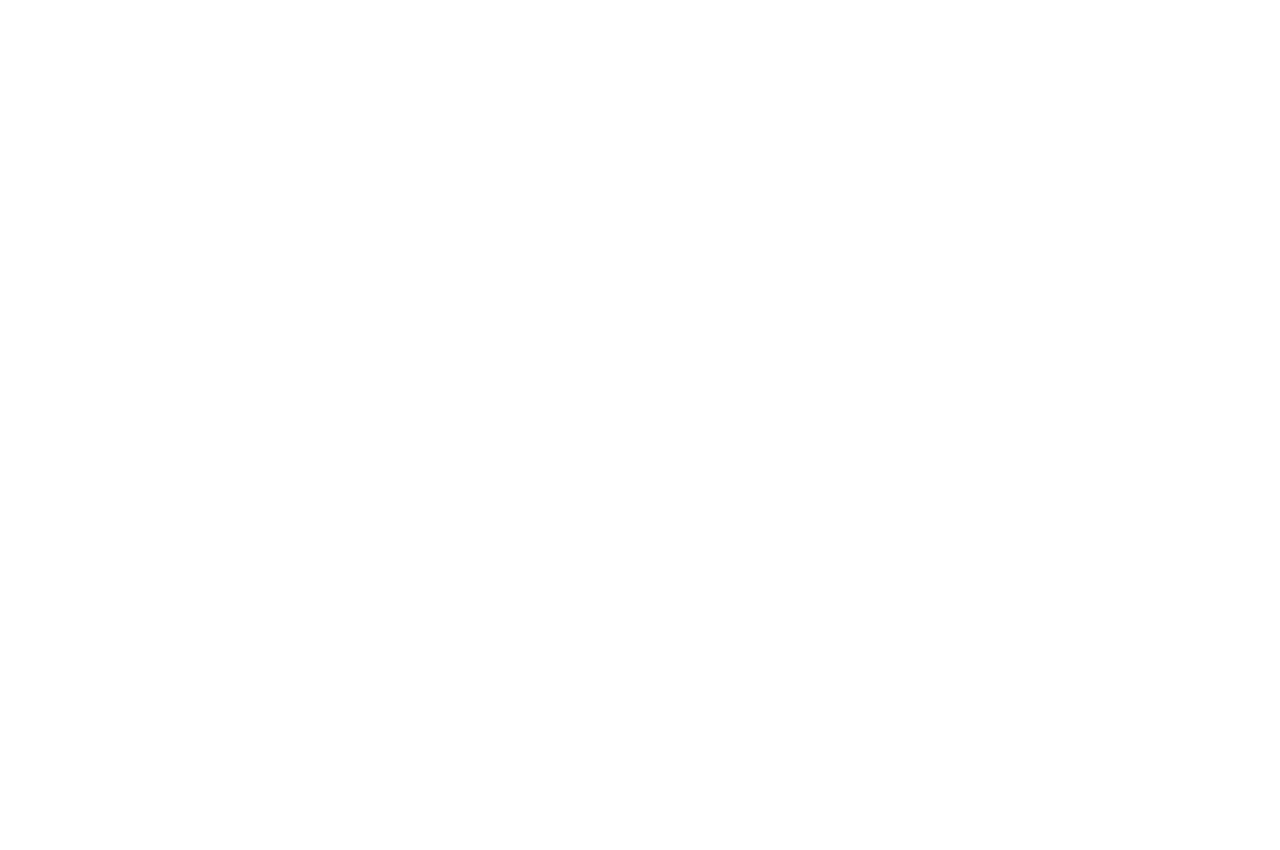
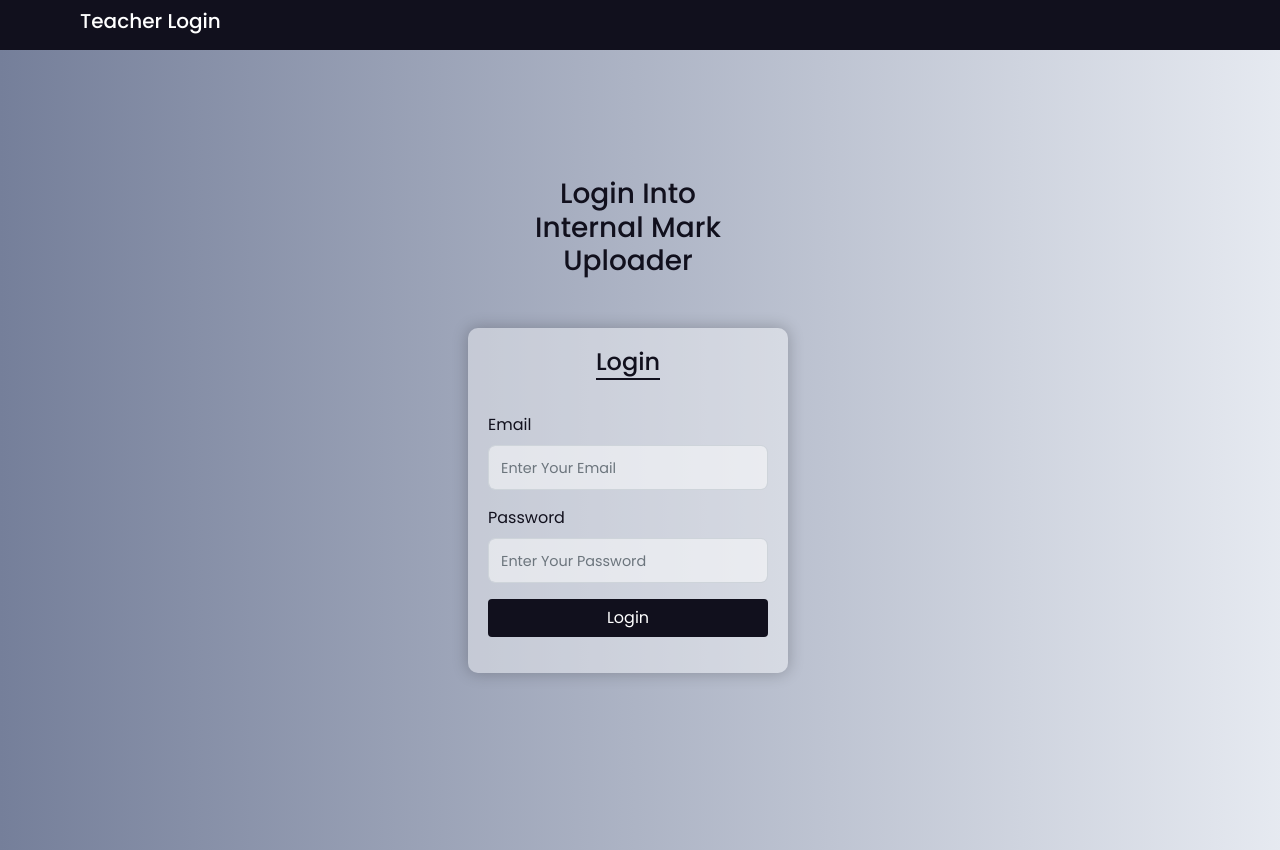
Before and after one commit to fasilkp/internal-mark-uploader, a React (Create React App) app: page /teacher/login in a window 1280 px wide. Before the commit this address had no page. Before the commit the page ends 800 px from the top, so only its background shows below. Built offline with nearby package versions, Linux system fonts and the light colour scheme.

Commit message:
teacher login page added

```diff
--- a/src/App.js
+++ b/src/App.js
@@ -2,16 +2,18 @@
 import Admin from './pages/Admin Pages/admin/Admin';
 import './assets/FontAwsesomeIcons/'
 import './App.css';
+import Teacherlogin from './pages/Teacher Pages/Teacherlogin';
+import Adminlogin from './pages/Admin Pages/Login/Adminlogin';
 import { BrowserRouter as Router, Routes, Route } from "react-router-dom";
-import Login from './pages/Admin Pages/Login/Login';
 function App() {
 
   return (
     <Router>
         <div className="App">
           <Routes>
+          {/* ADMIN PAGES */}
           <Route path={"/admin"} element={<Admin tag="Course"/>}/>
-          <Route path={"/admin/login"} element={<Login/>}/>
+          <Route path={"/admin/login"} element={<Adminlogin/>}/>
           <Route path={"/admin/student"} element={<Admin tag="Student"/>}/>
           <Route path={"/admin/teacher"} element={<Admin tag="Teachers"/>}/>
           <Route path={"/admin/add-student"} element={<Admin tag="AddStudent"/>}/>
@@ -20,6 +22,11 @@
           <Route path={"/admin/edit-course"} element={<Admin tag="EditCourse"/>}/>
           <Route path={"/admin/add-teacher"} element={<Admin tag="AddTeacher"/>}/>
           <Route path={"/admin/edit-teacher"} element={<Admin tag="EditTeacher"/>}/>
+
+          {/* ADMIN PAGES */}
+
+          <Route path={"/teacher/login"} element={<Teacherlogin/>}/>
+
         </Routes>
         </div>
 
--- a/src/Components/AdminLogin/AdminLogin.js
+++ b/src/Components/AdminLogin/AdminLogin.js
@@ -1,12 +1,9 @@
 import React from 'react'
 import { Fragment } from 'react/cjs/react.production.min';
-import Header from '../Header/Header';
-import "./AdminLogin.css";
+import "../../common styles/Login.css";
 function AdminLogin() {
   return (
     <Fragment>
-      <Header header="Admin Login"/>
-
     <div className='row admin-login'>
         <h3 className="login-main-header">Login Into Internal Mark Uploader</h3>
         <div className="form-container">
--- /dev/null
+++ b/src/Components/TeacherLogin/TeacherLogin.js
@@ -0,0 +1,31 @@
+import React from 'react'
+import { Fragment } from 'react/cjs/react.production.min'
+import "../../common styles/Login.css"
+
+function TeacherLogin() {
+  return (
+    <Fragment>
+  <div className='row admin-login'>
+      <h3 className="login-main-header">Login Into Internal Mark Uploader</h3>
+      <div className="form-container">
+      <form>
+      <div className="mb-3"><h4 className="container-header"><span>Login</span></h4></div>
+      <div class="mb-3">
+                <label for="exampleInputEmail1" class="form-label">Email</label>
+                <input type="email" class="form-control" placeholder='Enter Your Email' id="exampleInputEmail1" aria-describedby="emailHelp" />
+      </div>
+      <div class="mb-3">
+                <label for="exampleInputPassword1" class="form-label">Password</label>
+                <input type="password" placeholder='Enter Your Password' class="form-control" id="exampleInputPassword1"/>
+      </div>
+      <div class="mb-3">
+          <button className="btn">Login</button>
+      </div>
+        </form>
+  </div>
+  </div>
+  </Fragment>
+  )
+}
+
+export default TeacherLogin
--- /dev/null
+++ b/src/pages/Admin Pages/Login/Adminlogin.js
@@ -0,0 +1,14 @@
+import React from 'react'
+import { Fragment } from 'react/cjs/react.production.min'
+import AdminLogin from '../../../Components/AdminLogin/AdminLogin'
+import Header from '../../../Components/Header/Header'
+function Login() {
+  return (
+    <Fragment>
+      <Header header="Admin Login"/>
+      <AdminLogin/>
+    </Fragment>
+  )
+}
+
+export default Login
--- a/src/pages/Admin Pages/Login/Login.js
+++ /dev/null
@@ -1,10 +0,0 @@
-import React from 'react'
-import AdminLogin from '../../../Components/AdminLogin/AdminLogin'
-
-function Login() {
-  return (
-    <AdminLogin/>
-  )
-}
-
-export default Login
--- /dev/null
+++ b/src/pages/Teacher Pages/Teacherlogin.js
@@ -0,0 +1,14 @@
+import React from 'react'
+import { Fragment } from 'react/cjs/react.production.min'
+import TeacherLogin from '../../Components/TeacherLogin/TeacherLogin'
+import Header from '../../Components/Header/Header'
+function Teacherlogin() {
+  return (
+    <Fragment>
+      <Header header="Teacher Login"/>
+      <TeacherLogin/>
+    </Fragment>
+  )
+}
+
+export default Teacherlogin
```
Also changed, not shown: src/common styles/Login.css (renamed from src/Components/AdminLogin/AdminLogin.css).
